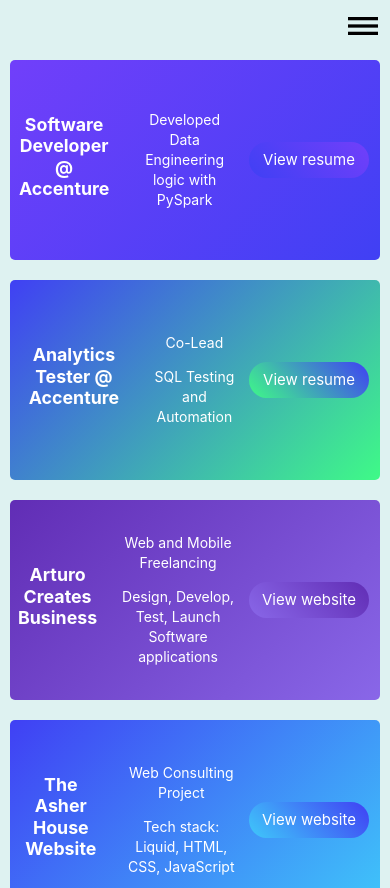
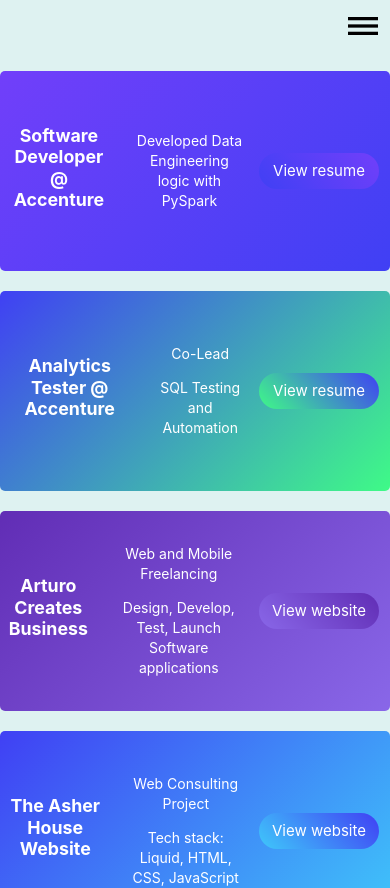
Before and after one commit to alopez96/react-personal, a React (Create React App) app: page /projects in a window 390 px wide. Shown: the top 888 px of the page. Built offline with nearby package versions, Linux system fonts and the light colour scheme.

Commit message:
padding to mobile nav

```diff
--- a/src/Components/projects/ProjectItem.js
+++ b/src/Components/projects/ProjectItem.js
@@ -48,6 +48,7 @@ const Bubble = styled.div`
         border-radius: 5px;
         grid-area: none;
         flex-direction: row;
+        margin: 10px 0;
         justify-content: space-between;
         &:before {
             display: none;
--- a/src/Components/projects/Projects.js
+++ b/src/Components/projects/Projects.js
@@ -24,13 +24,13 @@ const Grid = styled.div`
         overflow: auto;
     }
     @media (max-width: ${SMALL}px) {
-        height: 100vh;
+        min-height: 100vh;
         display: flex;
         flex-direction: row;
         flex-wrap: wrap;
         justify-content: center;
         padding: 0px;
-        margin: 0;
+        margin-top: 20px;
         overflow: auto;
     }
 `
@@ -38,8 +38,8 @@ const Space = styled.div`
     width: 100%;
     height: 100px;
     @media (max-width: ${SMALL}px) {
-        height: 5px;
-        margin-bottom: 45px;
+        height: 1px;
+        margin-bottom: 60px;
     }
 `
 
```
Also changed, not shown: src/Components/MobileNav.js (line endings or trailing spaces).
